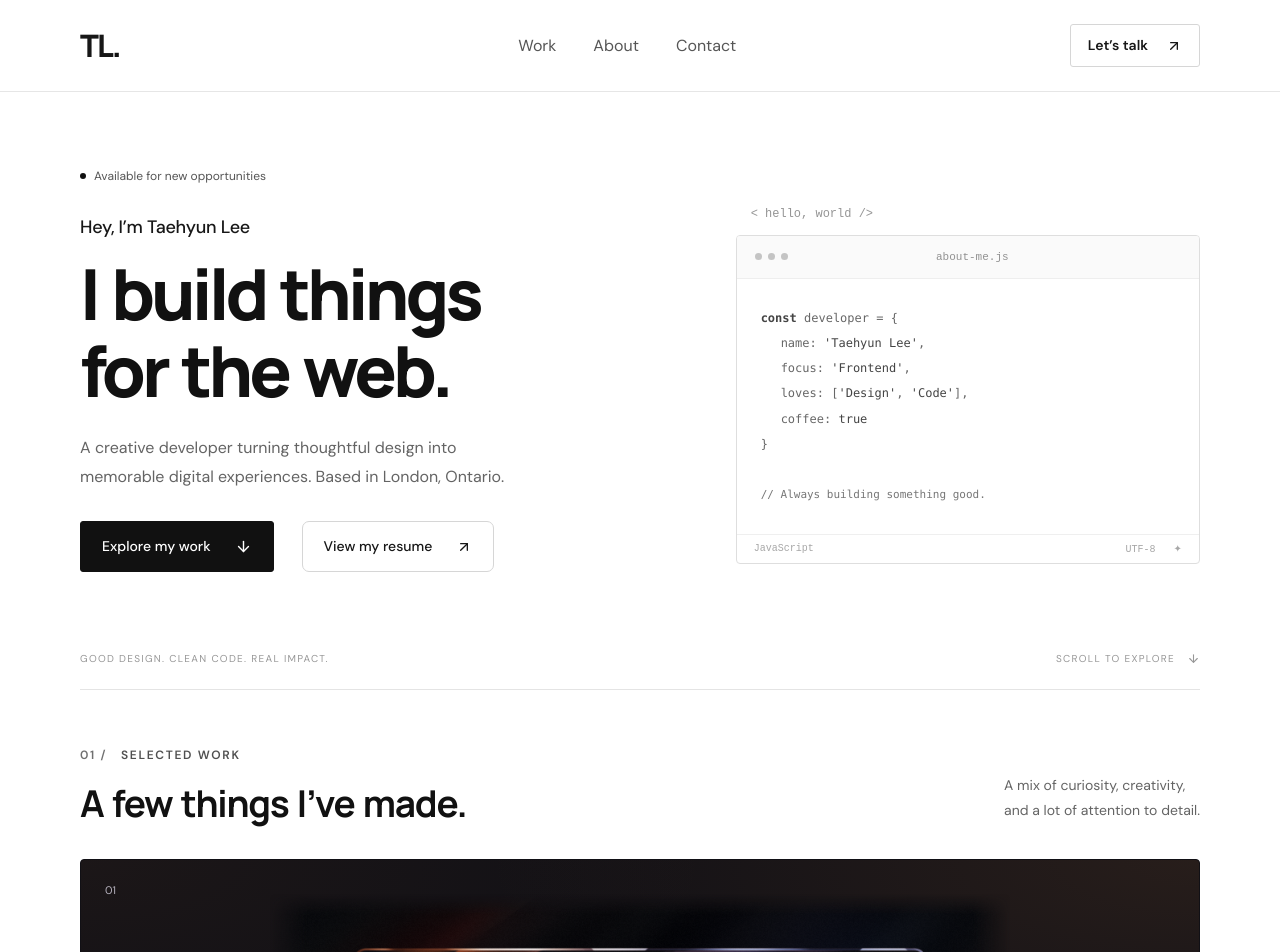
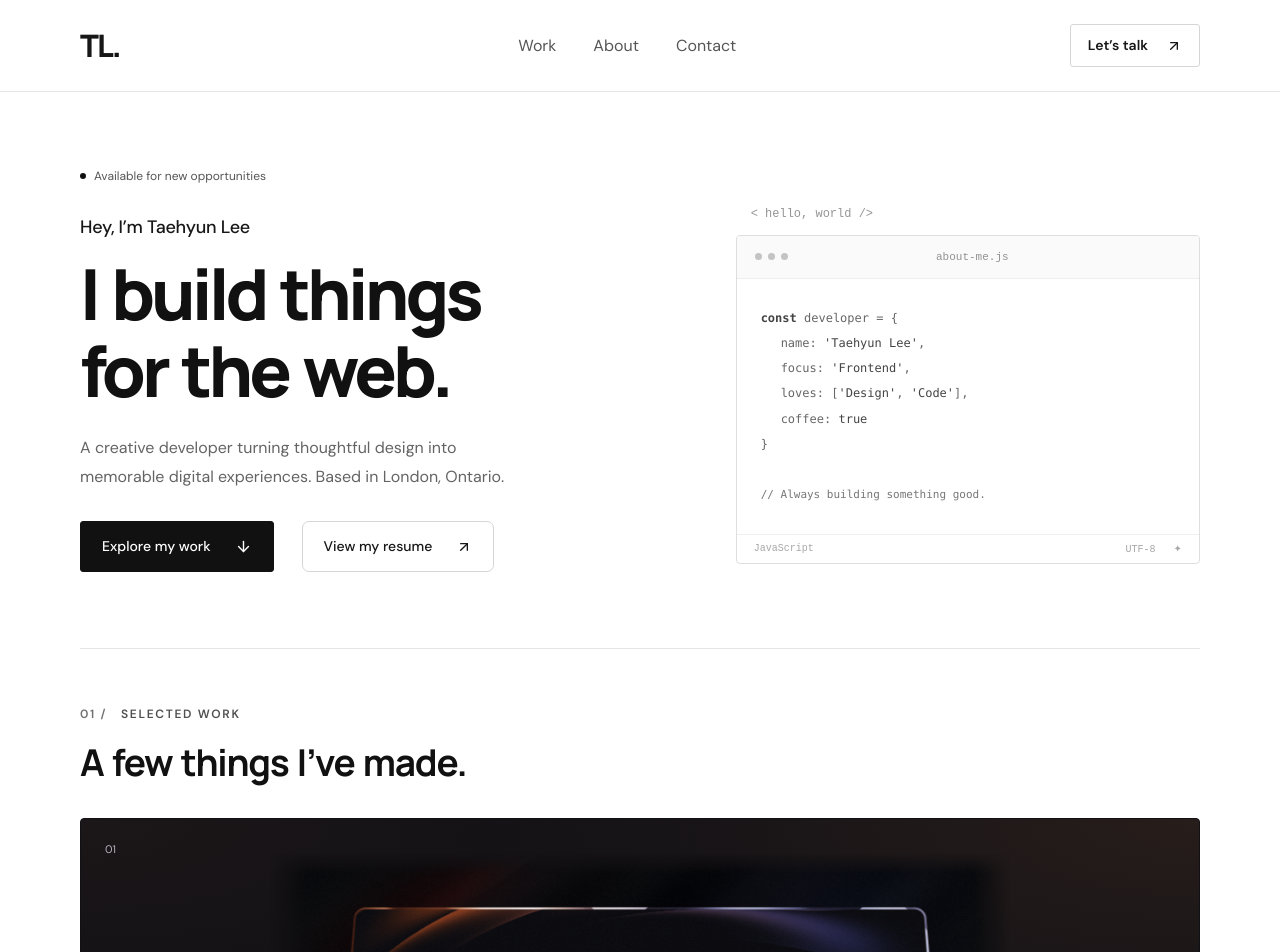
Before and after one commit to brianlee8974/portfolio, a React (Vite) app: page / in a window 1280 px wide. Shown: the top 952 px of the page. Built offline with nearby package versions, Linux system fonts and the light colour scheme.

Commit message:
clean unecessary components

```diff
--- a/src/components/Hero.jsx
+++ b/src/components/Hero.jsx
@@ -79,10 +79,6 @@ export default function Hero() {
         </div>
       </SlideIn>
       <div className="hero-footer">
-        <span>GOOD DESIGN. CLEAN CODE. REAL IMPACT.</span>
-        <a href="#work">
-          SCROLL TO EXPLORE <ArrowDown size={13} />
-        </a>
       </div>
     </section>
   )
--- a/src/components/Projects.jsx
+++ b/src/components/Projects.jsx
@@ -19,11 +19,6 @@ export default function Projects() {
               A few things I’ve <span className="serif">made.</span>
             </h2>
           </div>
-          <p>
-            A mix of curiosity, creativity,
-            <br />
-            and a lot of attention to detail.
-          </p>
         </SlideIn>
 
         <div className="project-grid">
--- a/src/index.css
+++ b/src/index.css
@@ -266,7 +266,7 @@ h1 {
   display: flex;
   align-items: center;
   justify-content: space-between;
-  margin-top: 56px;
+  margin-top: 30px;
   padding: 23px 0;
   border-bottom: 1px solid #e4e4e4;
   color: #979797;
```
